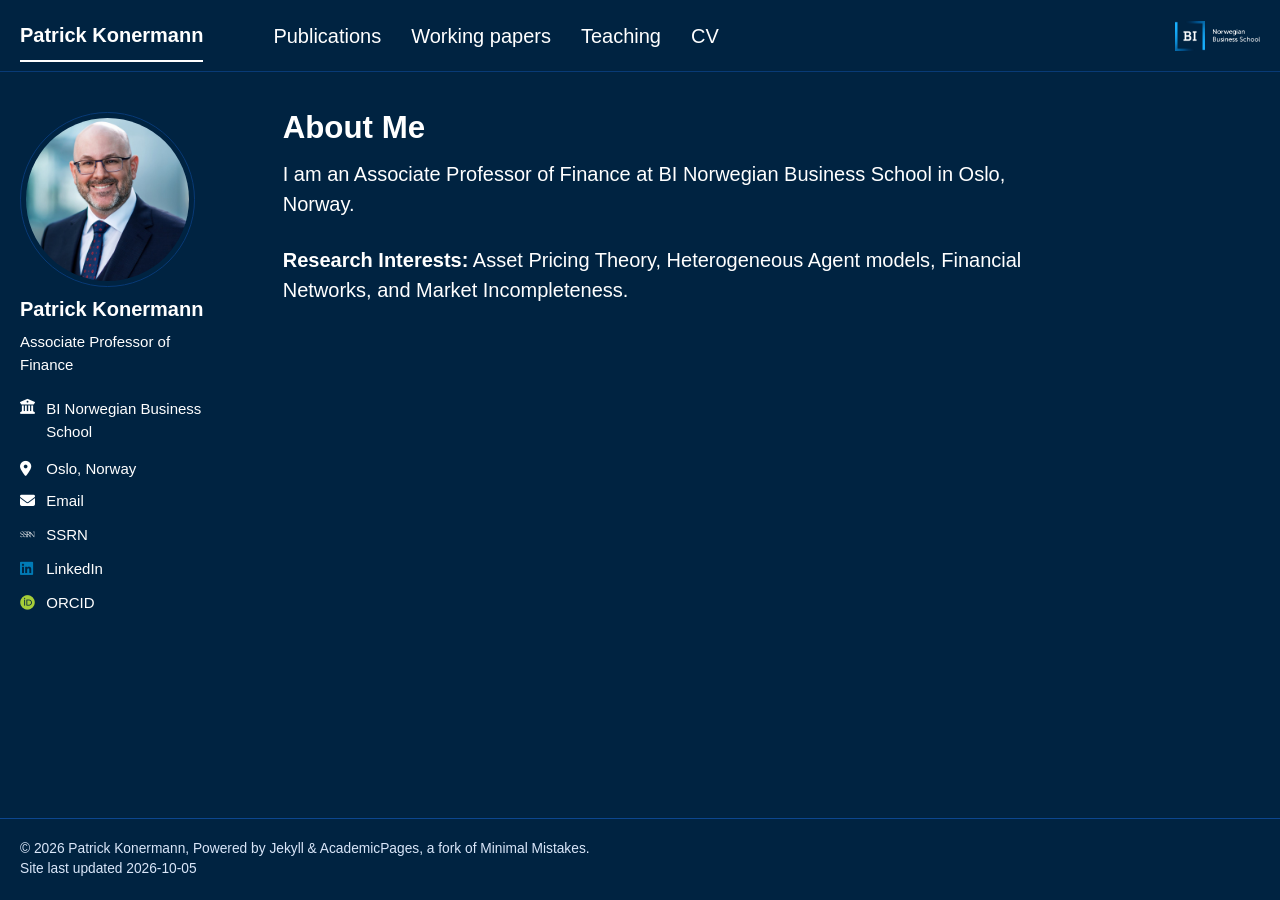
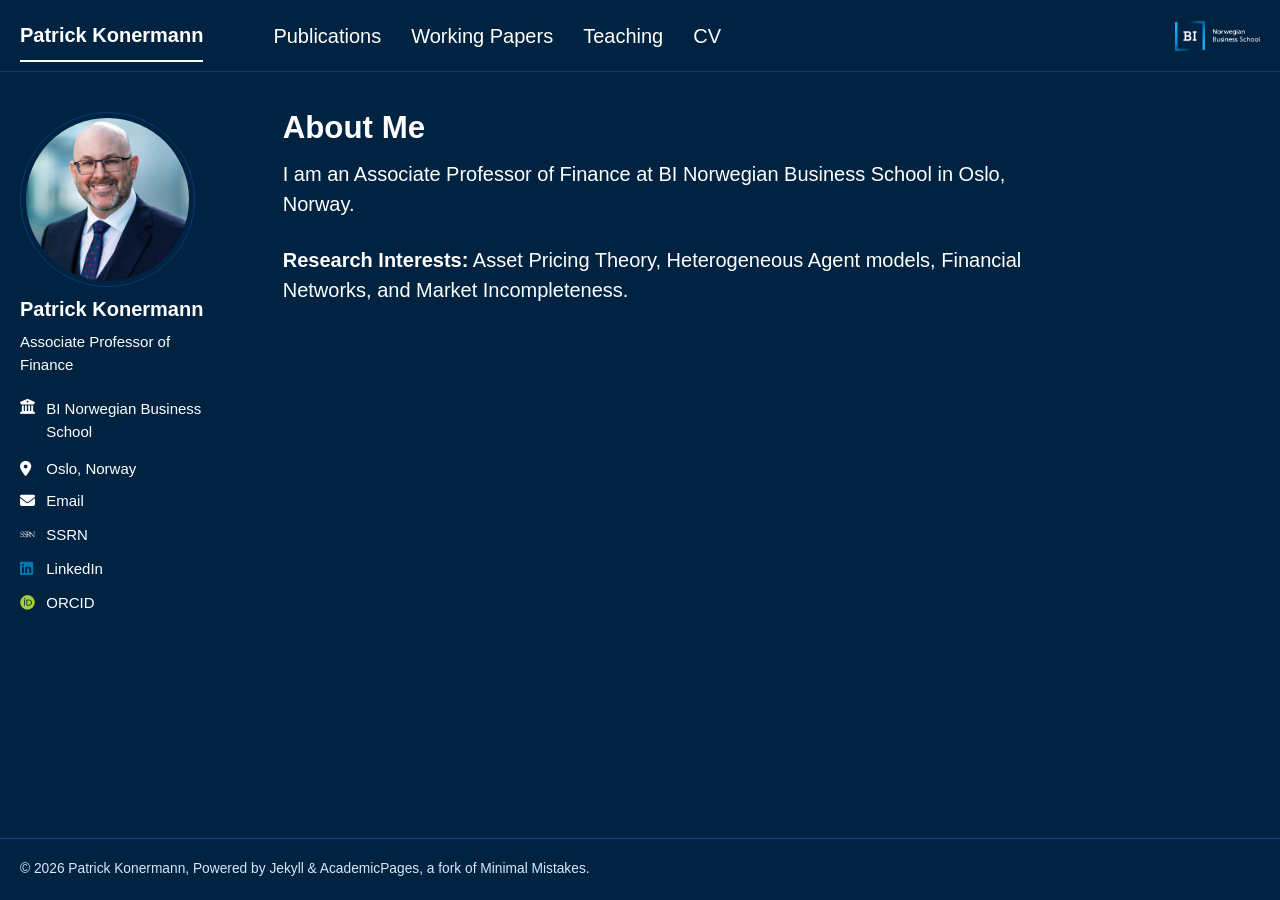
Before and after one commit to patrick-konermann/patrick-konermann.github.io, a Jekyll site: the page built from _pages/about.md, in a window 1280 px wide. Built offline with Jekyll 4.4.1, drawn with Linux system fonts in a browser that asks for light colours; some web fonts are replaced.

Commit message:
Capitalise Working Papers in menu; remove last-updated line from footer
Co-Authored-By: Claude Sonnet 5.5 <noreply@anthropic.com>

```diff
--- a/_data/navigation.yml
+++ b/_data/navigation.yml
@@ -11,7 +11,7 @@ main:
   - title: "Publications"
     url: /publications/
 
-  - title: "Working papers"
+  - title: "Working Papers"
     url: /working_papers/
 
   - title: "Teaching"
--- a/_includes/footer.html
+++ b/_includes/footer.html
@@ -20,6 +20,5 @@
 {% endif %}
 
 <div class="page__footer-copyright">
-  &copy; {{ site.time | date: '%Y' }} {{ site.name | default: site.title }}, {{ site.data.ui-text[site.locale].powered_by | default: "Powered by" }} <a href="https://jekyllrb.com" rel="nofollow">Jekyll</a> &amp; <a href="https://github.com/academicpages/academicpages.github.io">AcademicPages</a>, a fork of <a href="https://mademistakes.com/work/minimal-mistakes-jekyll-theme/" rel="nofollow">Minimal Mistakes</a>.<br />
-  Site last updated {{ "now" | date: '%Y-%m-%d' }}
+  &copy; {{ site.time | date: '%Y' }} {{ site.name | default: site.title }}, {{ site.data.ui-text[site.locale].powered_by | default: "Powered by" }} <a href="https://jekyllrb.com" rel="nofollow">Jekyll</a> &amp; <a href="https://github.com/academicpages/academicpages.github.io">AcademicPages</a>, a fork of <a href="https://mademistakes.com/work/minimal-mistakes-jekyll-theme/" rel="nofollow">Minimal Mistakes</a>.
 </div>
```
